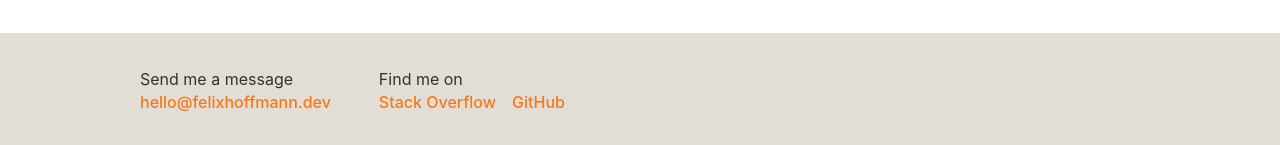
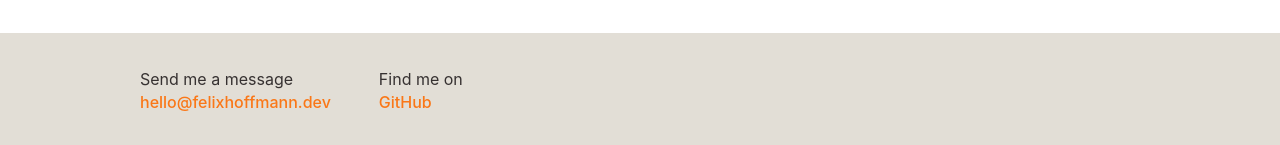
Before and after one commit to zzzFelix/felixhoffmann.dev, a Vue app: page /#/ in a window 1280 px wide. Shown: the part 1083-1228 px from the top of the page. Built offline with nearby package versions, Linux system fonts and the light colour scheme.

Commit message:
Remove stack overflow plug

```diff
--- a/src/components/ContactInfo.vue
+++ b/src/components/ContactInfo.vue
@@ -7,14 +7,9 @@
       </p>
     </div>
     <div class="social">
-      <div>
-        <p>Find me on</p>
-        <p>
-          <a href="https://stackoverflow.com/users/4598786/felix">Stack Overflow</a>
-        </p>
-      </div>
+      <p>Find me on</p>
       <p>
-        <a href="https://github.com/zzzFelix">GitHub</a>
+        <a href="https://github.com/zzzFelix" target="_blank" rel="noopener noreferrer">GitHub</a>
       </p>
     </div>
   </section>
@@ -39,10 +34,8 @@
   max-width: 1000px;
 
   .social {
-    display: grid;
-    grid-template-columns: auto 1fr;
-    column-gap: 1em;
-    align-items: end;
+    display: flex;
+    flex-direction: column;
   }
 
   p {
```
